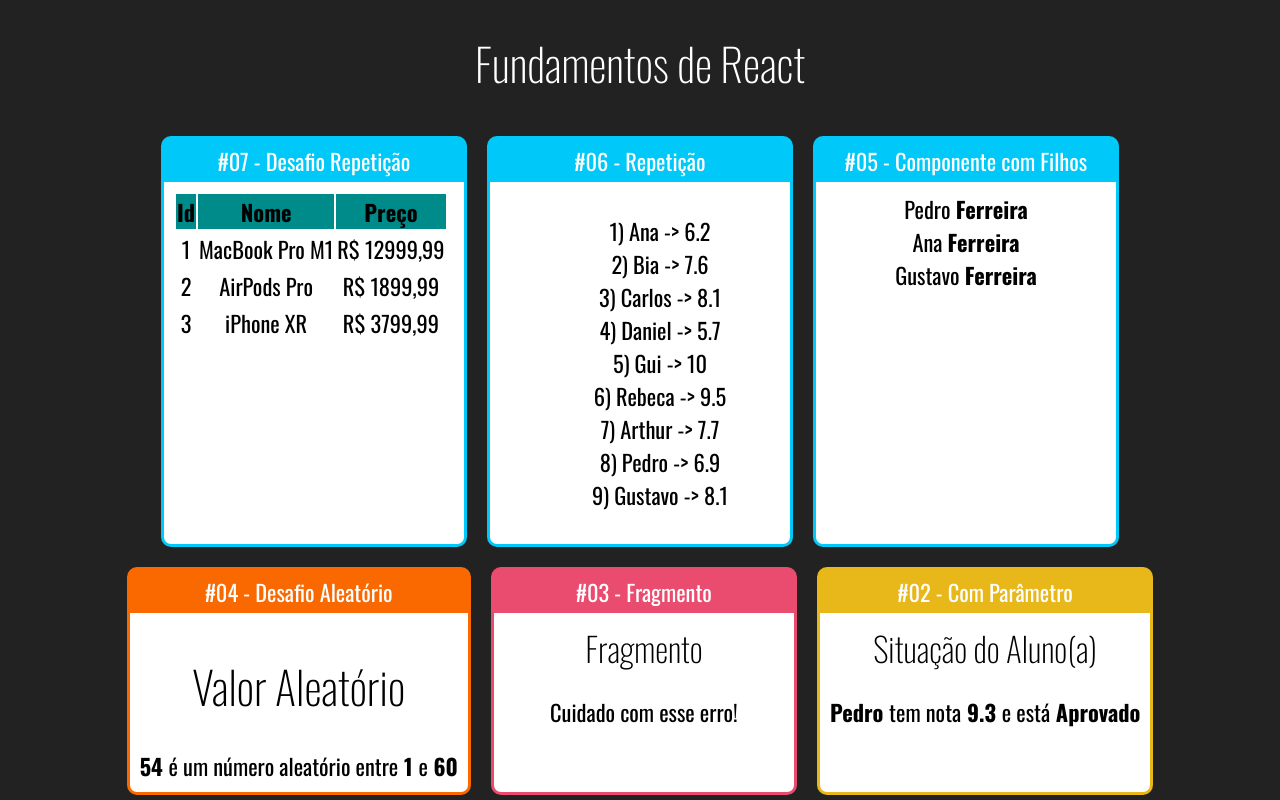
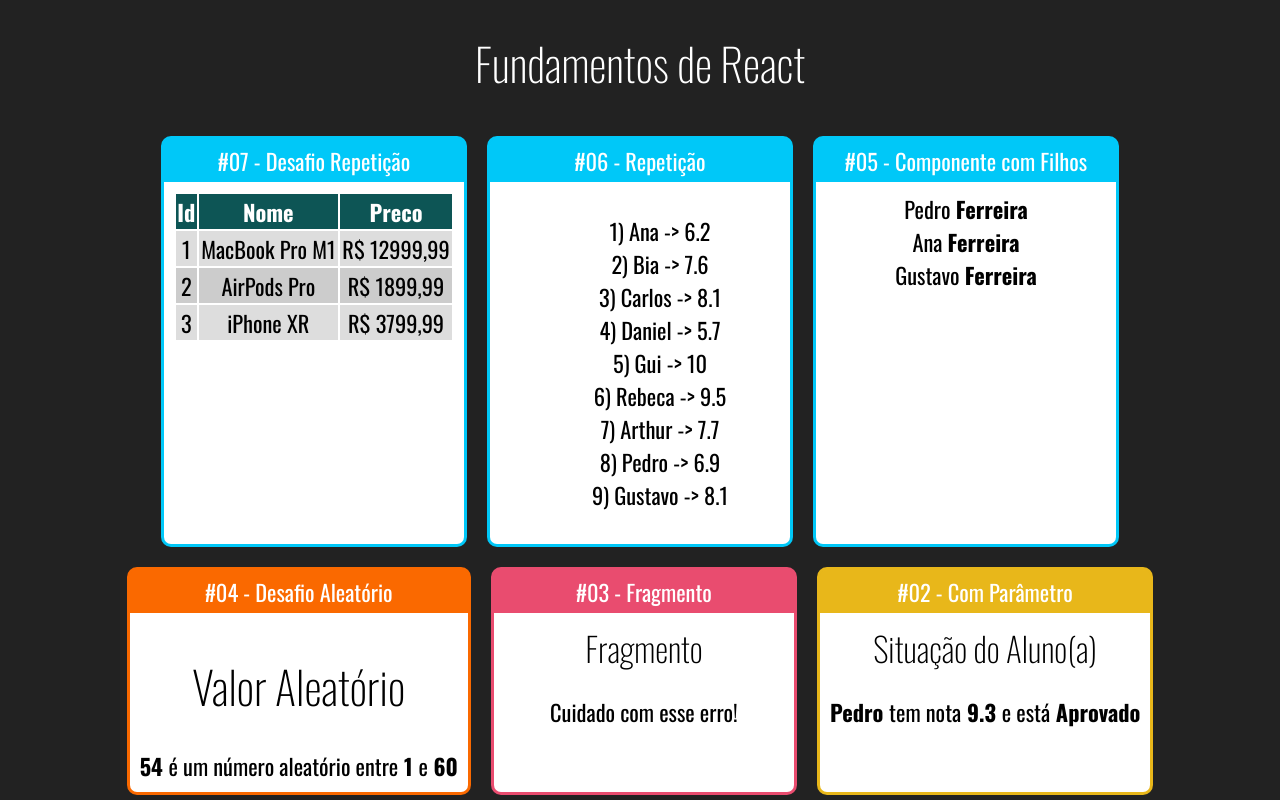
Before and after one commit to lucasmachadolopes/curso-react, a React (Create React App) app: page / in a window 1280 px wide. Shown: the top 800 px of the page. Built offline with nearby package versions, Linux system fonts and the light colour scheme.

Commit message:
Desafio repetição

```diff
--- a/src/componentes/repeticao/TabelaProdutos.css
+++ b/src/componentes/repeticao/TabelaProdutos.css
@@ -1,11 +1,16 @@
 .TabelaProdutos table {
-    width: 100;
+    width: 100%;
 }
 
 .TabelaProdutos th {
-    background-color: darkcyan;
+    background-color: #0d5555;
+    color: #fff;
 }
 
 .TabelaProdutos .Par {
     background-color: #ddd;
 }
+
+.TabelaProdutos .Impar {
+    background-color: #ccc;
+}
--- a/src/componentes/repeticao/TabelaProdutos.jsx
+++ b/src/componentes/repeticao/TabelaProdutos.jsx
@@ -2,33 +2,35 @@ import React from 'react'
 import produtos from '../../data/produtos'
 import './TabelaProdutos.css'
 
-const ListaAlunos = (props) => {
-    let cabecalhosTabela = <tr>
-        <th>Id</th>
-        <th>Nome</th>
-        <th>Preço</th>
-    </tr>
-    const itensTabela = produtos.map((produto) => {
+const TabelaProdutos = (props) => {
+    function getLinhas() {
+        return produtos.map((produto, i) => {
             return (
-            <tr key={produto.id}>
+                <tr key={produto.id}
+                    className={i % 2 === 0 ? 'Par' : 'Impar'}>
                     <td>{produto.id}</td>
                     <td>{produto.nome}</td>
                     <td>R$ {produto.preco.toFixed(2).replace('.', ',')}</td>
                 </tr>
-        );
+            )
         })
+    }
     return (
         <div className="TabelaProdutos">
             <table>
                 <thead>
-                    {cabecalhosTabela}
+                    <tr>
+                        <th>Id</th>
+                        <th>Nome</th>
+                        <th>Preco</th>
+                    </tr>
                 </thead>
                 <tbody>
-                    {itensTabela}
+                    {getLinhas()}
                 </tbody>
             </table>
         </div>
     )
 }
 
-export default ListaAlunos
+export default TabelaProdutos
--- a/src/data/alunos.js
+++ b/src/data/alunos.js
@@ -1,4 +1,4 @@
-export default [
+const alunos = [
     {id: 1, nome: 'Ana', nota: 6.2 },
     {id: 2, nome: 'Bia', nota: 7.6 },
     {id: 3, nome: 'Carlos', nota: 8.1 },
@@ -9,3 +9,5 @@ export default [
     {id: 8, nome: 'Pedro', nota: 6.9 },
     {id: 9, nome: 'Gustavo', nota: 8.1 },
 ]
+
+export default alunos
--- a/src/data/produtos.js
+++ b/src/data/produtos.js
@@ -1,5 +1,7 @@
-export default [
+const produtos = [
     {id: 1, nome: 'MacBook Pro M1', preco: 12999.99 },
     {id: 2, nome: 'AirPods Pro', preco: 1899.99 },
     {id: 3, nome: 'iPhone XR', preco: 3799.99 }
 ]
+
+export default produtos;
```
Lines whose indentation alone changed are shown as unchanged.
